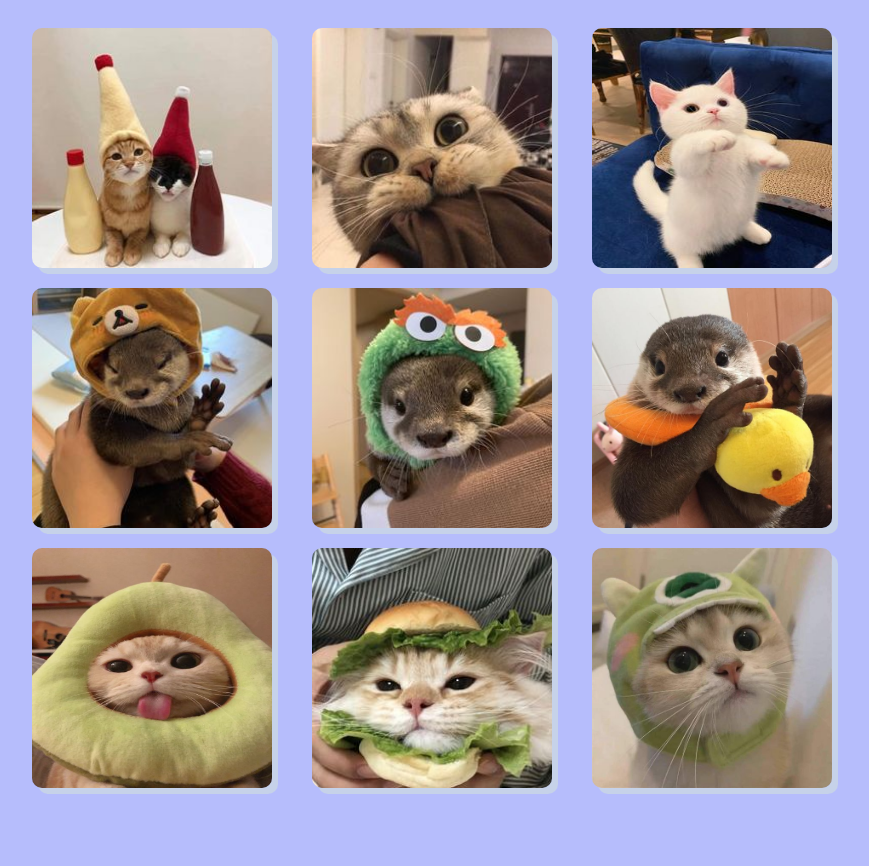
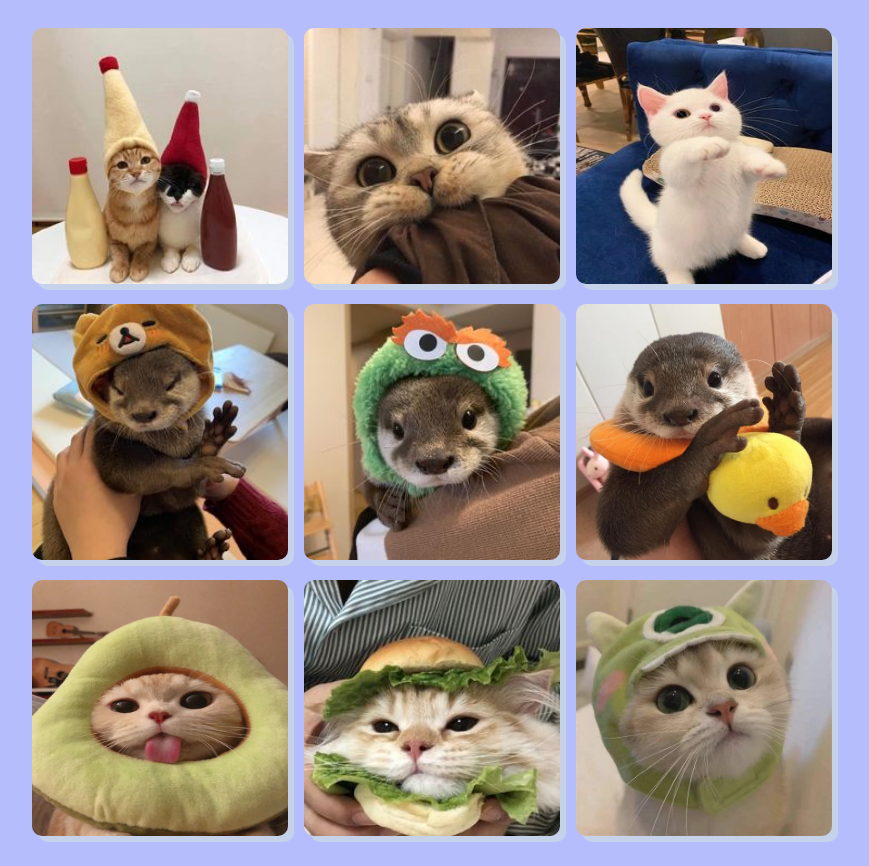
Before and after one commit to staten-island-tech/flex-box-gallery-tracyw17, a plain HTML site: page index.html in a window 1280 px wide. Shown: the part 50-916 px from the top of the page, without its empty margins (208-1077 px from the left). Before the commit the page ends 868 px from the top, so only its background shows below. Drawn offline with Linux system fonts and the light colour scheme; a web font is replaced by a local one.

Commit message:
Update style.css

```diff
--- a/style.css
+++ b/style.css
@@ -22,8 +22,8 @@ h1 {
 
 
 img {
-    width: 15rem;
-    height: 15rem;
+    width: 16rem;
+    height: 16rem;
     margin: 10px auto;
     box-shadow: 6px 6px rgb(198, 210, 233);
     border-radius: 10px;
```
